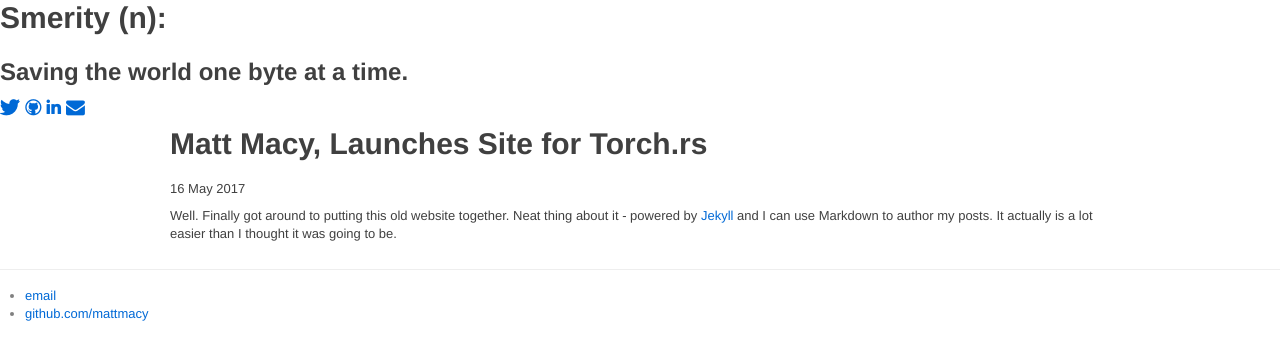
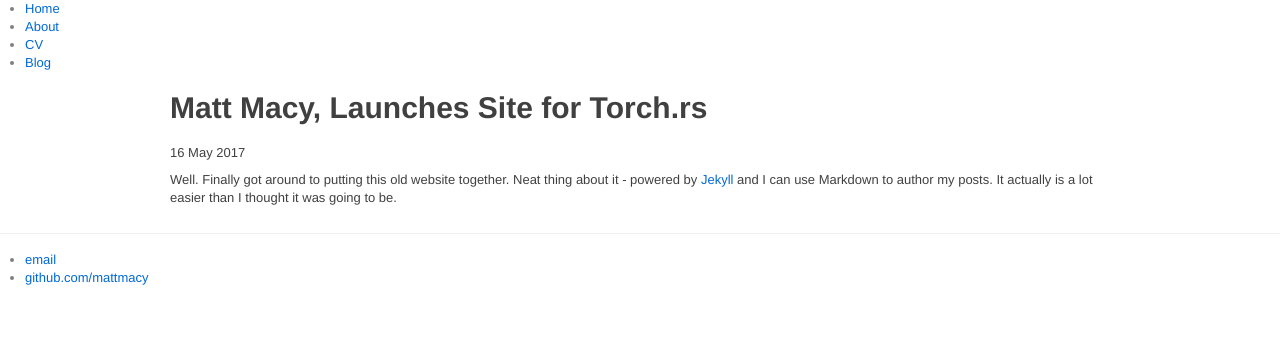
Before and after one commit to mattmacy/mattmacy.github.io, a Jekyll site: the page built from _posts/2017-05-16-torch-rs-site-launched.md, in a window 1280 px wide. Shown: the top 360 px of the page. Built offline with Jekyll 4.4.1, drawn with Linux system fonts in a browser that asks for light colours.

Commit message:
Update default.html

```diff
--- a/_layouts/default.html
+++ b/_layouts/default.html
@@ -28,21 +28,7 @@
 
 
   <body>
-    <div class="hero-box">
-  <div class="hero-inner">
-    <h1 class="highlight slogan">Smerity (n):</h1>
-    <h2>
-    Saving the world one byte at a time.
-    </h2>
-    <h3 class="white contact-me">
-      <a href="https://www.twitter.com/Mat_Macy/" alt="Twitter"><i class="icon-twitter"></i></a>
-      <a href="https://github.com/mattmacy/" alt="GitHub"><i class="icon-github"></i></a>
-      <a href="https://www.linkedin.com/in/matthew-macy-2493a21" alt="LinkedIn"><i class="icon-linkedin"></i></a>
-      <a href="mailto:mat.macy@gmail.com" alt="Email"><i class="icon-envelope-alt"></i></a>
-    </h3>
-  </div>
-</div>
-<!--
+
     <nav>
 <ul>
 <li><a href="/">Home</a></li>
@@ -51,7 +37,6 @@
 <li><a href="/blog">Blog</a></li>
 </ul>
     </nav>
--->
 <div class="container">
 
   {{ content }}
```
